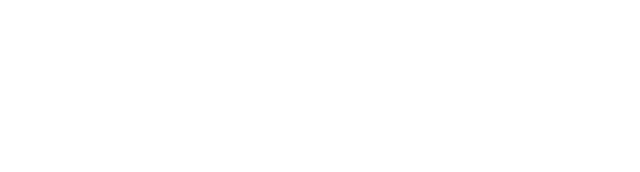
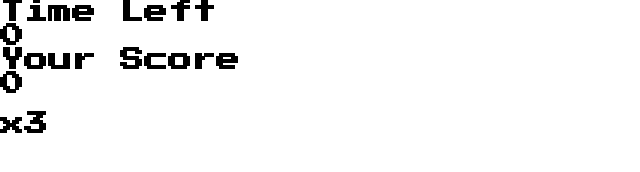
Before and after one commit to VanessaTrajano/Jogo-DetonaRalph, a plain HTML site: page index.html in a window 1280 px wide. Shown: the whole page, without its empty margins (0-640 px from the left). Drawn offline with Linux system fonts and the light colour scheme.

Commit message:
Criando a estrutura do menu

```diff
--- a/index.html
+++ b/index.html
@@ -10,7 +10,25 @@
     <link rel="stylesheet" href="./src/styles/main.css">
 </head>
 <body>
+    <div class="container">
+        <div class="menu">
+            <div class="menu-time">
+                <h2>Time Left</h2>
+                <h2>0</h2>
+            </div>
+            <div class="menu-score">
+                <h2>Your Score</h2>
+                <h2>0</h2>
+            </div>
+            <div class="menu-lives">
+                <img src="" alt="">
+                <h2>x3</h2>
+            </div>
+        </div>
+        <div class="panel">
 
+        </div>
+    </div>
     <script defer src="./src/scripts/engine.js"></script>
 </body>
 </html>
```
